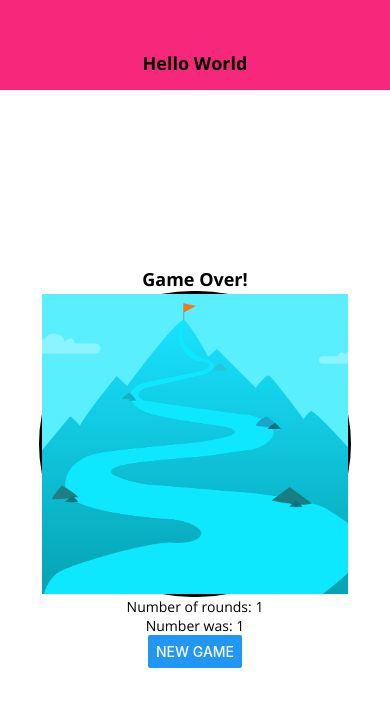
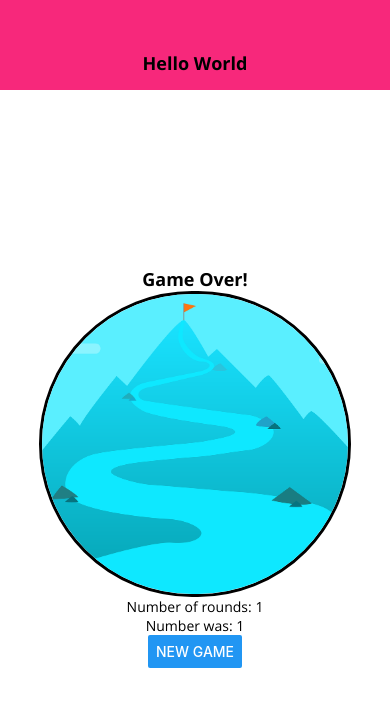
Before and after one commit to RommelTJ/rn-guess-number, a React Native app: screen / in a window 390 px wide. Shown: the top 706 px of the page. Built offline with nearby package versions, Linux system fonts and the light colour scheme.

Commit message:
:bug: GameOverScreen: Cropping the image in the circle

```diff
--- a/screens/GameOverScreen.js
+++ b/screens/GameOverScreen.js
@@ -31,7 +31,8 @@ const styles = StyleSheet.create({
     borderRadius: 200,
     borderWidth: 3,
     borderColor: 'black',
-    width: '80%'
+    width: '80%',
+    overflow: 'hidden'
   }
 });
 
```
